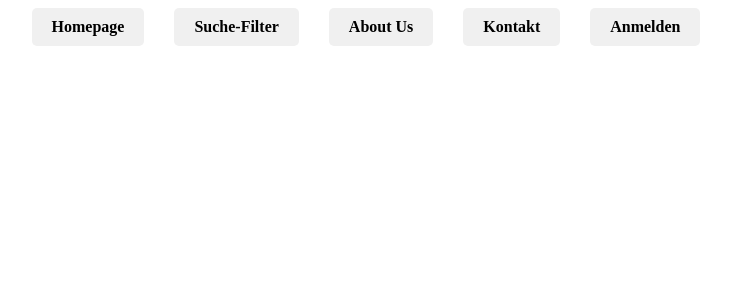
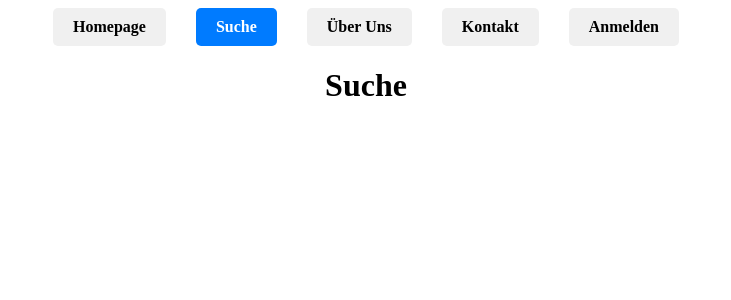
Before and after one commit to dav08No/NewsHub, a React (Vite) app: page /suche in a window 1280 px wide. Shown: the top 300 px of the page, without its empty margins (274-1005 px from the left). Built offline with nearby package versions, Linux system fonts and the light colour scheme.

Commit message:
NavBar auf Deutsch gemacht

```diff
--- a/src/App.tsx
+++ b/src/App.tsx
@@ -1,6 +1,5 @@
 import "./App.css";
 import { BrowserRouter as Router, Routes, Route } from "react-router-dom";
-import { NavLink } from "react-router-dom";
 import NavBar from "./components/NavBar/NavBar";
 import Homepage from "./components/Homepage/Homepage";
 import SucheFilter from "./components/SucheFilter/SucheFilter";
@@ -14,8 +13,8 @@ const App = () => {
       <NavBar />
       <Routes>
         <Route path="/" element={<Homepage />} />
-        <Route path="/suchefilter" element={<SucheFilter />} />
-        <Route path="/aboutus" element={<AboutUs />} />
+        <Route path="/suche" element={<SucheFilter />} />
+        <Route path="/überuns" element={<AboutUs />} />
         <Route path="/kontakt" element={<Kontakt />} />
         <Route path="/anmelden" element={<Anmelden />} />
       </Routes>
--- a/src/components/Navbar/Navbar.tsx
+++ b/src/components/Navbar/Navbar.tsx
@@ -10,13 +10,13 @@ const NavBar = () => {
         </NavLink>
       </li>
       <li>
-        <NavLink to="/suchefilter" className={({ isActive }) => (isActive ? "active" : "")}>
-          Suche-Filter
+        <NavLink to="/suche" className={({ isActive }) => (isActive ? "active" : "")}>
+          Suche
         </NavLink>
       </li>
       <li>
-        <NavLink to="/aboutus" className={({ isActive }) => (isActive ? "active" : "")}>
-          About Us
+        <NavLink to="/überuns" className={({ isActive }) => (isActive ? "active" : "")}>
+          Über Uns
         </NavLink>
       </li>
       <li>
--- a/src/components/SucheFilter/SucheFilter.tsx
+++ b/src/components/SucheFilter/SucheFilter.tsx
@@ -1,8 +1,9 @@
 import React from 'react'
+import "./SucheFilter.css";
 
 const SucheFilter = () => {
   return (
-    <div>SucheFilter</div>
+    <h1>Suche</h1>
   )
 }
 
```
